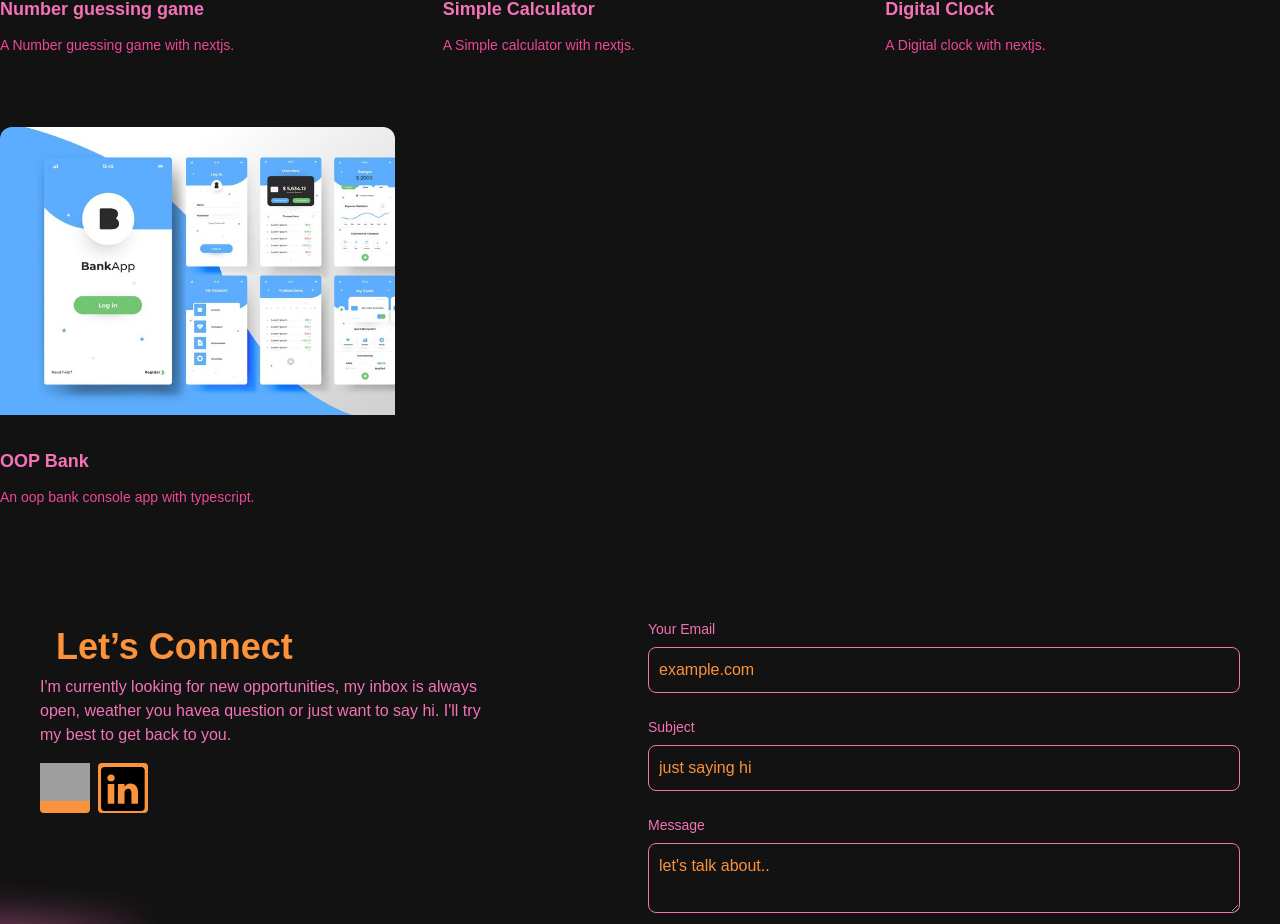
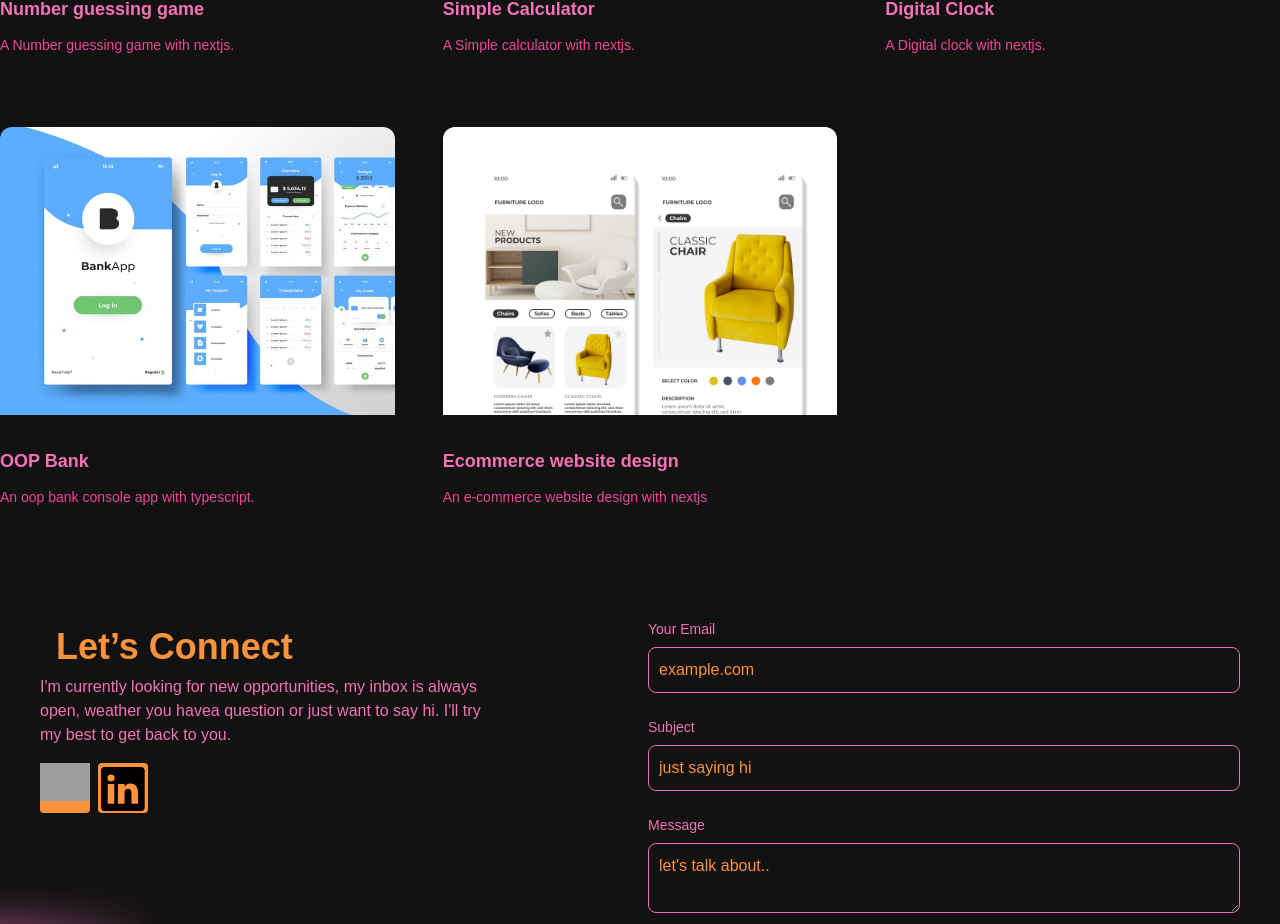
Before and after one commit to munibaweb123/portfolio-nextjs, a Next.js app: page / in a window 1280 px wide. Shown: the part 2114-3038 px from the top of the page. Built offline with nearby package versions, Linux system fonts and the light colour scheme; grey boxes are pictures that could not be loaded.

Commit message:
ecommerce project added

```diff
--- a/src/app/components/ProjectsSection.tsx
+++ b/src/app/components/ProjectsSection.tsx
@@ -77,6 +77,15 @@ const projectData =[
         name1:["Typescript"] ,
         gitUrl:"https://github.com/munibaweb123/OOP-BANK.git",
         previewUrl:"/",
+    },
+    {
+        id:7,
+        title:"Ecommerce website design",
+        description:"An e-commerce website design with nextjs",
+        image:"/images/ecommerce.jpg",
+        name1:["web"] ,
+        gitUrl:"https://github.com/munibaweb123/e-commerce-nextjs.git",
+        previewUrl:"https://e-commerce-nextjs-4sgf.vercel.app/",
     }
 ]
 
```
Also changed, not shown: public/images/ecommerce.jpg (added).
